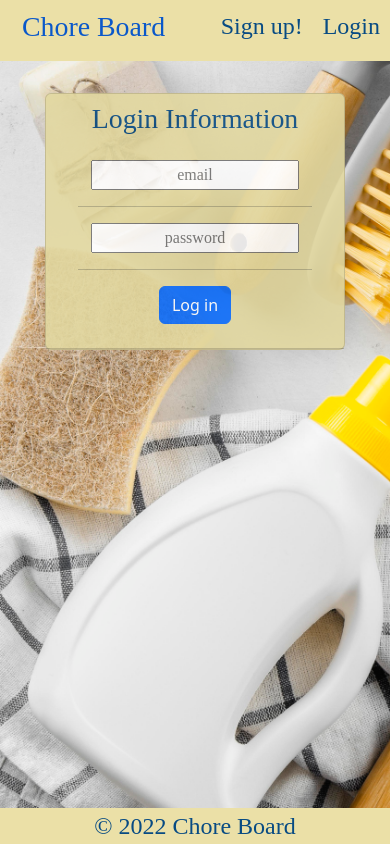
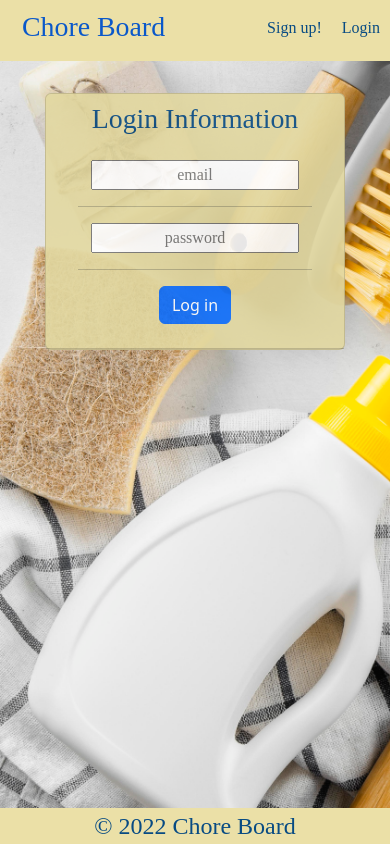
Before and after one commit to Rdoolz51/Choreboard, a React (Create React App) app in the folder client/: page /login in a window 390 px wide. Built offline with nearby package versions, Linux system fonts and the light colour scheme; a web font is replaced by a local one.

Commit message:
mobile responsive home page and fixed header links

```diff
--- a/client/src/components/Header/index.js
+++ b/client/src/components/Header/index.js
@@ -12,12 +12,13 @@ const Header = () => {
     return (
         <header>
             <div className="header container-fluid">
-                <Link to="/profile" className="header-title row">
+                <Link to="/" className="header-title row">
                     <h1>Chore Board </h1>
                 </Link>
                 <nav>
                     {Auth.loggedIn() ? (
                         <div className="rightNav">
+                            <a href="/profile" className="header-title">Profile</a>
                             <a href="/" className="header-title" onClick={logout}>
                                 Logout
                             </a>
--- a/client/src/index.css
+++ b/client/src/index.css
@@ -32,7 +32,7 @@ body {
   position: relative;
 }
 .rightNav {
-  padding-top: 1rem;
+  padding-top: 1.25rem;
   position: absolute;
   right: 2rem;
 }
@@ -96,6 +96,9 @@ opacity: 90%;
   text-align: center;
   padding: 0.5rem;
 }
+.home-pic {
+  max-width: 100%;
+}
 
 .home-page {
   font-family: var(--font);
@@ -115,9 +118,14 @@ opacity: 90%;
     .header {
       justify-content: space-between;
     }
+    .header-title {
+      font-size: medium;
+    }
     .rightNav {
-      padding-top: .5rem;
+      padding-top: 1rem;
       right: 0;
+      font-size: xx-small;
     }
   }
+
 }
```
Also changed, not shown: client/src/pages/Home.js (indentation only).
